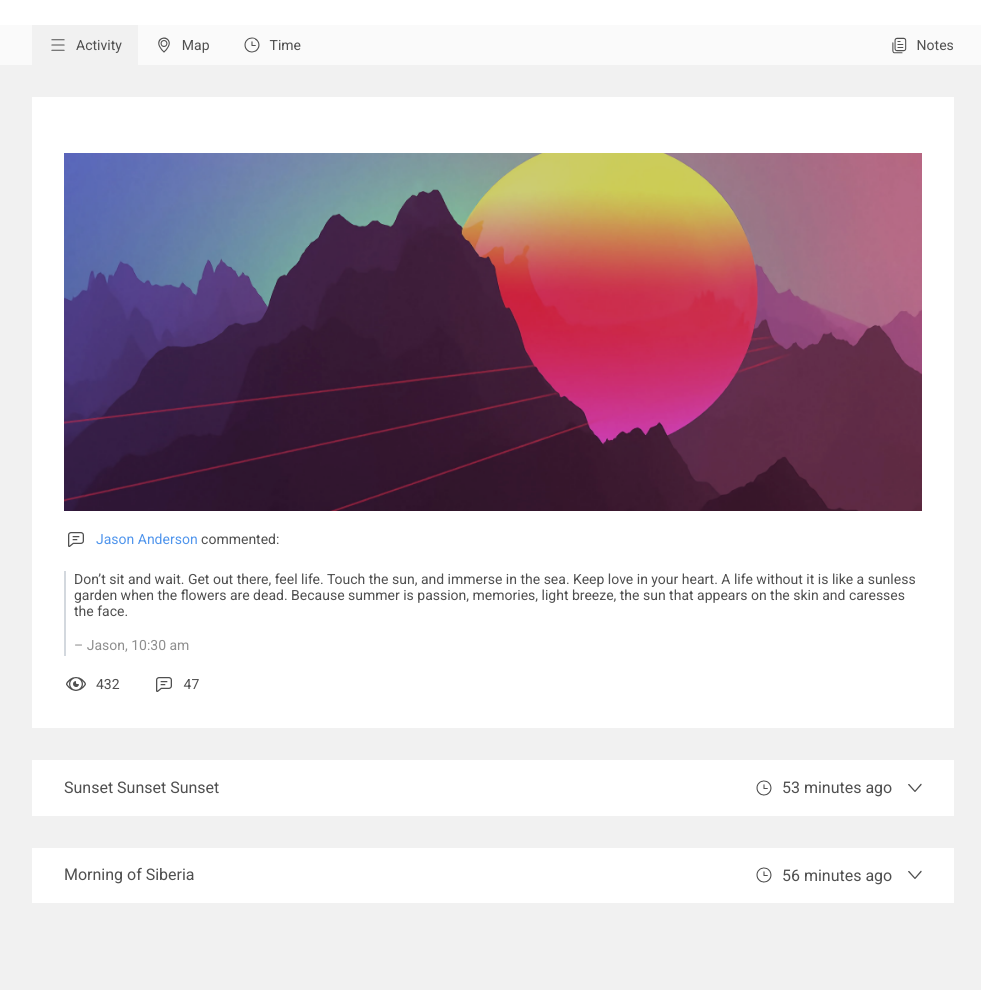
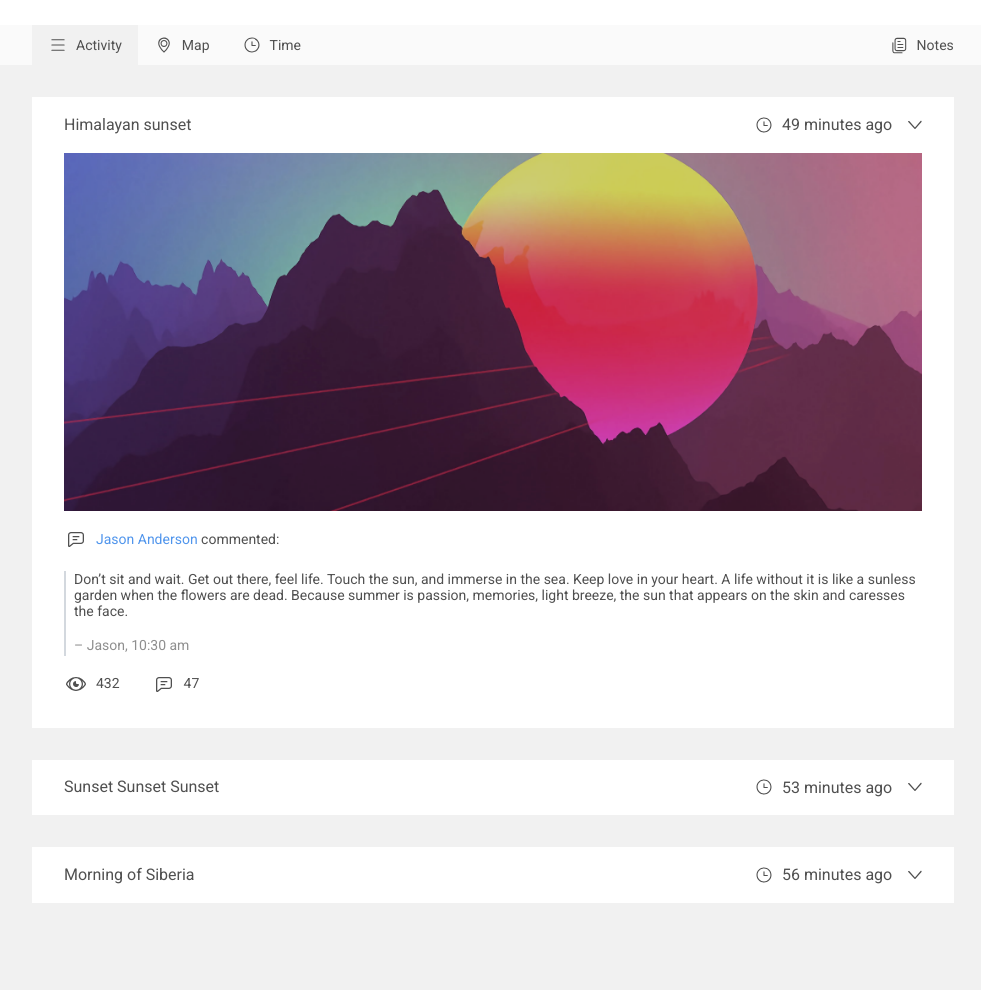
Before and after one commit to Melnikova26/Melnikova26.github.io, a plain HTML site: page index.html in a window 1280 px wide. Shown: the part 64-1054 px from the top of the page, 0-981 px from the left. Drawn offline with Linux system fonts and the light colour scheme.

Commit message:
add content__header

```diff
--- a/assets/sass/blocks/main.scss
+++ b/assets/sass/blocks/main.scss
@@ -1,10 +1,9 @@
-.main{
+.content{
     grid-area: main;
-}
-.content{
-    margin-bottom: 32px;
-    padding: 56px 32px 32px;
-    background-color: #fff;
+    &__article {
+        margin-bottom: 32px;
+        background-color: #fff;
+    }
     &__img {
         width: 100%;
         margin-bottom: 16px;
@@ -52,7 +51,7 @@
         align-items: center;
         gap: 8px;
     }
-    &__small {
+    &__header {
         padding: 16px 32px;
         @include flex;
         font-size: 1rem;
@@ -62,7 +61,10 @@
             cursor: pointer;
         }
     }
-    &__header {
+    &__about {
+        padding: 0px 32px 32px;
+    }
+    &__title {
         margin: 0;
         font-weight: 400;
         font-size: 1rem;
--- a/index.html
+++ b/index.html
@@ -110,8 +110,22 @@
     </header>
 
     <div class="container">
-        <main class="main">
-            <section class="content">
+        <main class="content">
+            <section class="content__article">
+                <div class="content__header">
+                    <h2 class="content__title">Himalayan sunset</h2>
+                    <div class="content__info">
+                        <div class="content__icon">
+                            <img src="./assets/icons/time.svg" alt="Time">
+                        </div>
+                        <div class="content__time">49 minutes ago</div>
+                        <div class="content__icon">
+                            <img src="./assets/icons/arrow-down.svg" alt="Down">
+                        </div>
+                    </div>
+                </div>
+
+                <div class="content__about">
                     <div class="content__img">
                         <img src="./assets/img/wallpaper.png" alt="Wallpaper">
                     </div>
@@ -142,10 +156,12 @@
                             </div>
                         </div>
                     </div>
+                </div>
             </section>
 
-            <section class="content content__small">
-                <h2 class="content__header">Sunset Sunset Sunset</h2>
+            <section class="content__article">
+                <div class="content__header">
+                    <h2 class="content__title">Sunset Sunset Sunset</h2>
                     <div class="content__info">
                         <div class="content__icon">
                             <img src="./assets/icons/time.svg" alt="Time">
@@ -155,10 +171,12 @@
                             <img src="./assets/icons/arrow-down.svg" alt="Down">
                         </div>
                     </div>
+                </div>
             </section>
 
-            <section class="content content__small">
-                <h2 class="content__header">Morning of Siberia</h2>
+            <section class="content__article">
+                <div class="content__header">
+                    <h2 class="content__title">Morning of Siberia</h2>
                     <div class="content__info">
                         <div class="content__icon">
                             <img src="./assets/icons/time.svg" alt="Time">
@@ -168,6 +186,8 @@
                             <img src="./assets/icons/arrow-down.svg" alt="Down">
                         </div>
                     </div>
+                </div>
+
             </section>
         </main>
 
```
Also changed, not shown: assets/css/style.min.css. Lines whose indentation alone changed are shown as unchanged.
